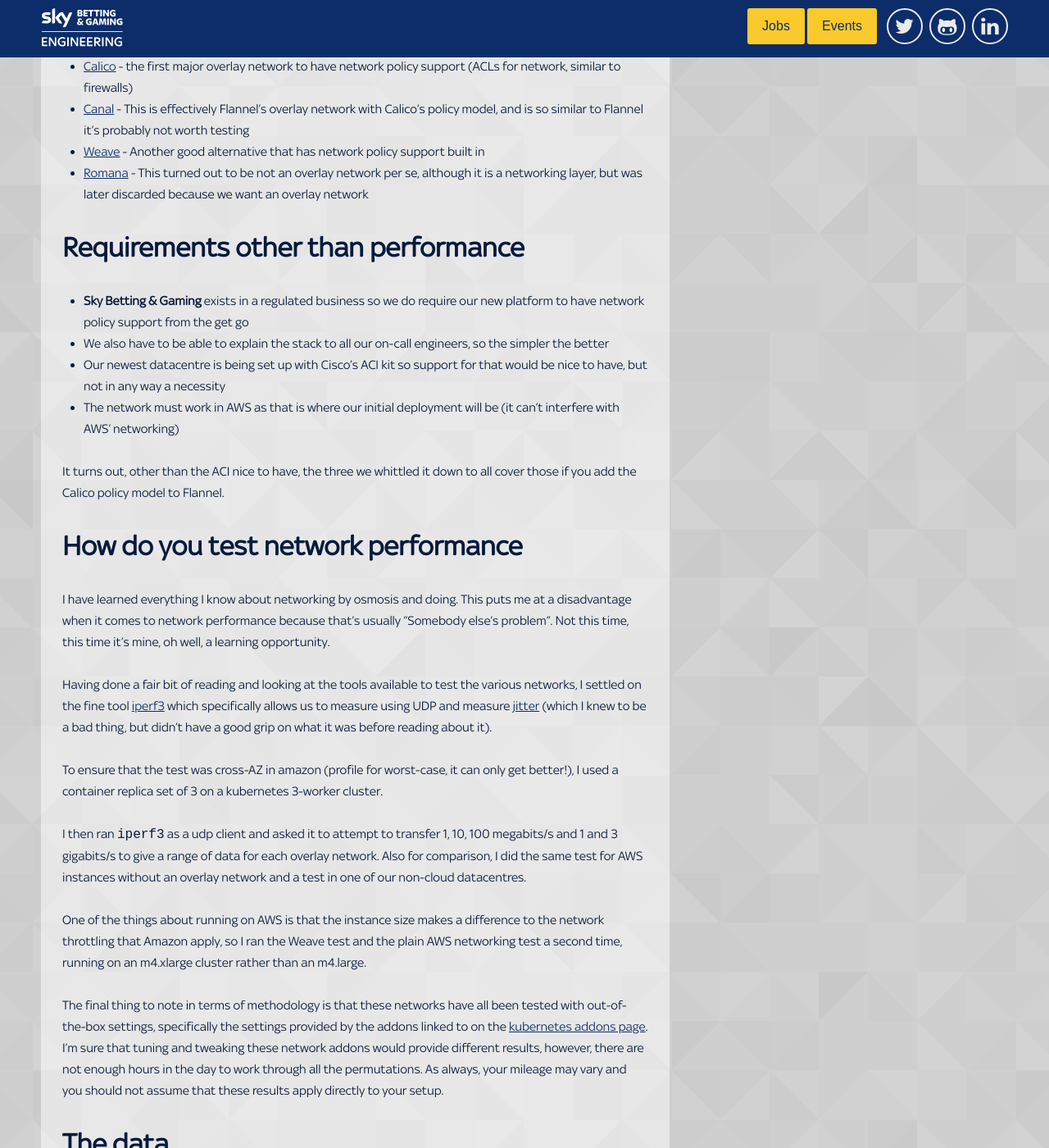
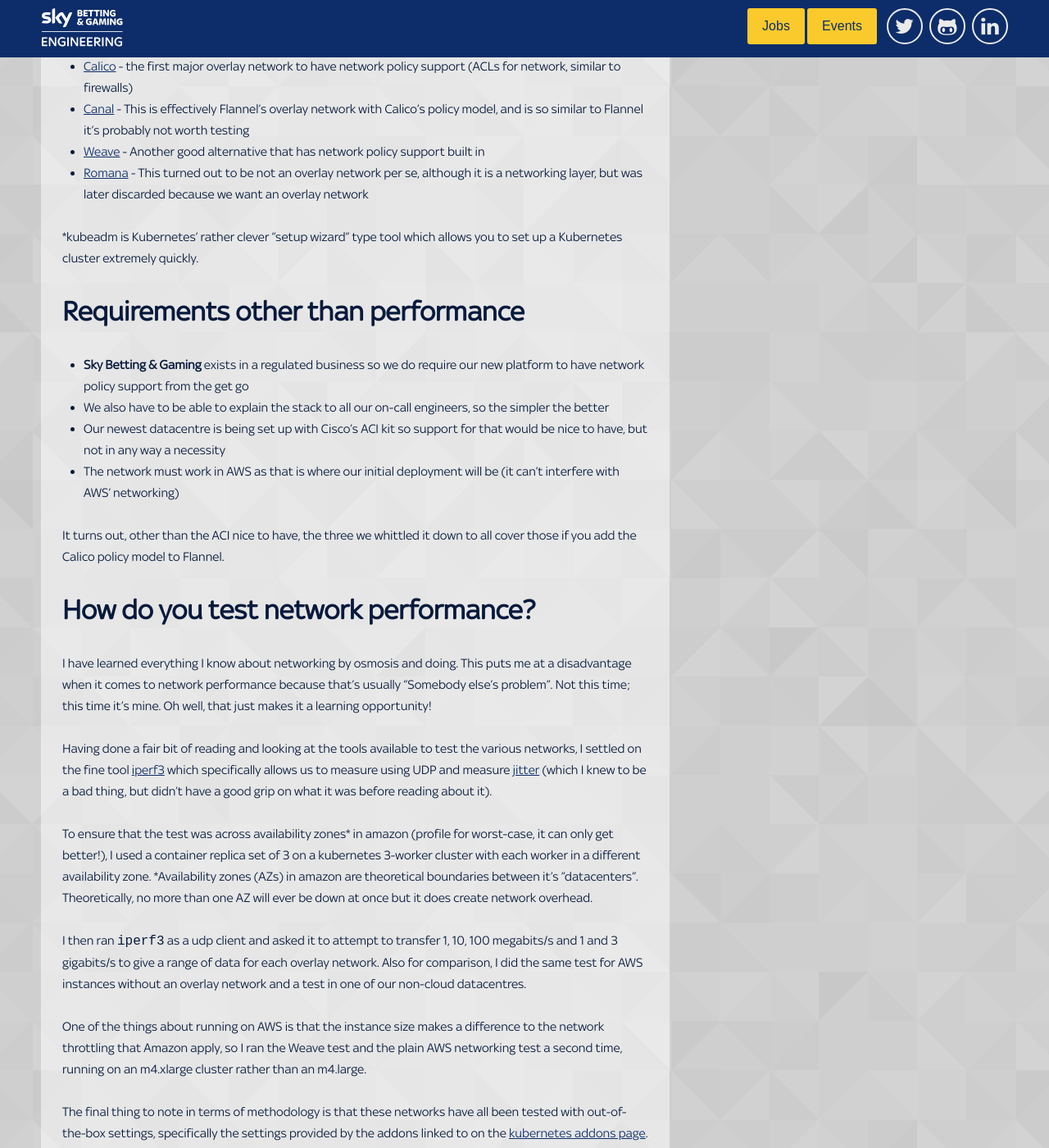
Before and after one commit to skybet/skybet.github.io, a Jekyll site: the page built from _posts/2017-02-02-overlay-network-performance-testing.md, in a window 1280 px wide and 1400 px high, scrolled down 1034 px. Shown: the whole window at 82% size. Built offline with Jekyll 4.4.1, drawn with Linux system fonts in a browser that asks for light colours; nearby versions of some CDN libraries; some web fonts are replaced; comment, search, counter and statistics services are not loaded; some of the changed text lies outside the part shown.

Commit message:
Fixes from Adam's comments

```diff
--- a/_posts/2017-02-02-overlay-network-performance-testing.md
+++ b/_posts/2017-02-02-overlay-network-performance-testing.md
@@ -13,13 +13,15 @@
 # What are the options?
 It turns out there are a wide variety of overlay networks to choose from and they all have different characteristics.  The current networking model for containers (e.g. Docker and Rkt - CoreOS' similar product) is called CNI and theoretically any overlay network that is CNI compliant can be used in Kubernetes.  The first wave of cutting down these networks is by ease of install - If I'm going to be testing networks en masse, I don't want to be spending days installing to find they're not suitable.
 
-This meant a much smaller list to benchmark - the ones that had kubeadm addons that can be installed quickly on a disposable cluster.  This list is :
+This meant a much smaller list to benchmark - the ones that had kubeadm* addons that can be installed quickly on a disposable cluster.  This list is :
 
 * [Flannel](https://github.com/coreos/flannel) - the default CoreOS (what we're probably going to use as our base OS) overlay network
 * [Calico](https://www.projectcalico.org/) - the first major overlay network to have network policy support (ACLs for network, similar to firewalls)
 * [Canal](https://github.com/projectcalico/canal) - This is effectively Flannel's overlay network with Calico's policy model, and is so similar to Flannel it's probably not worth testing
 * [Weave](https://www.weave.works/products/weave-net/) - Another good alternative that has network policy support built in
 * [Romana](http://romana.io/) - This turned out to be not an overlay network per se, although it is a networking layer, but was later discarded because we want an overlay network
+
+*kubeadm is Kubernetes' rather clever "setup wizard" type tool which allows you to set up a Kubernetes cluster extremely quickly.
 
 # Requirements other than performance
 
@@ -30,12 +32,13 @@
 
 It turns out, other than the ACI nice to have, the three we whittled it down to all cover those if you add the Calico policy model to Flannel.
 
-# How do you test network performance
-I have learned everything I know about networking by osmosis and doing.  This puts me at a disadvantage when it comes to network performance because that's usually "Somebody else's problem".  Not this time, this time it's mine, oh well, a learning opportunity.
+# How do you test network performance?
+I have learned everything I know about networking by osmosis and doing.  This puts me at a disadvantage when it comes to network performance because that's usually "Somebody else's problem".  Not this time; this time it's mine.  Oh well, that just makes it a learning opportunity!
 
 Having done a fair bit of reading and looking at the tools available to test the various networks, I settled on the fine tool [iperf3](https://iperf.fr/) which specifically allows us to measure using UDP and measure [jitter](https://en.wikipedia.org/wiki/Packet_delay_variation) (which I knew to be a bad thing, but didn't have a good grip on what it was before reading about it).
 
-To ensure that the test was cross-AZ in amazon (profile for worst-case, it can only get better!), I used a container replica set of 3 on a kubernetes 3-worker cluster.
+To ensure that the test was across availability zones* in amazon (profile for worst-case, it can only get better!), I used a container replica set of 3 on a kubernetes 3-worker cluster with each worker in a different availability zone.
+*Availability zones (AZs) in amazon are theoretical boundaries between it's "datacenters".  Theoretically, no more than one AZ will ever be down at once but it does create network overhead.
 
 I then ran `iperf3` as a udp client and asked it to attempt to transfer 1, 10, 100 megabits/s and 1 and 3 gigabits/s to give a range of data for each overlay network.   Also for comparison, I did the same test for AWS instances without an overlay network and a test in one of our non-cloud datacentres.
 
```
